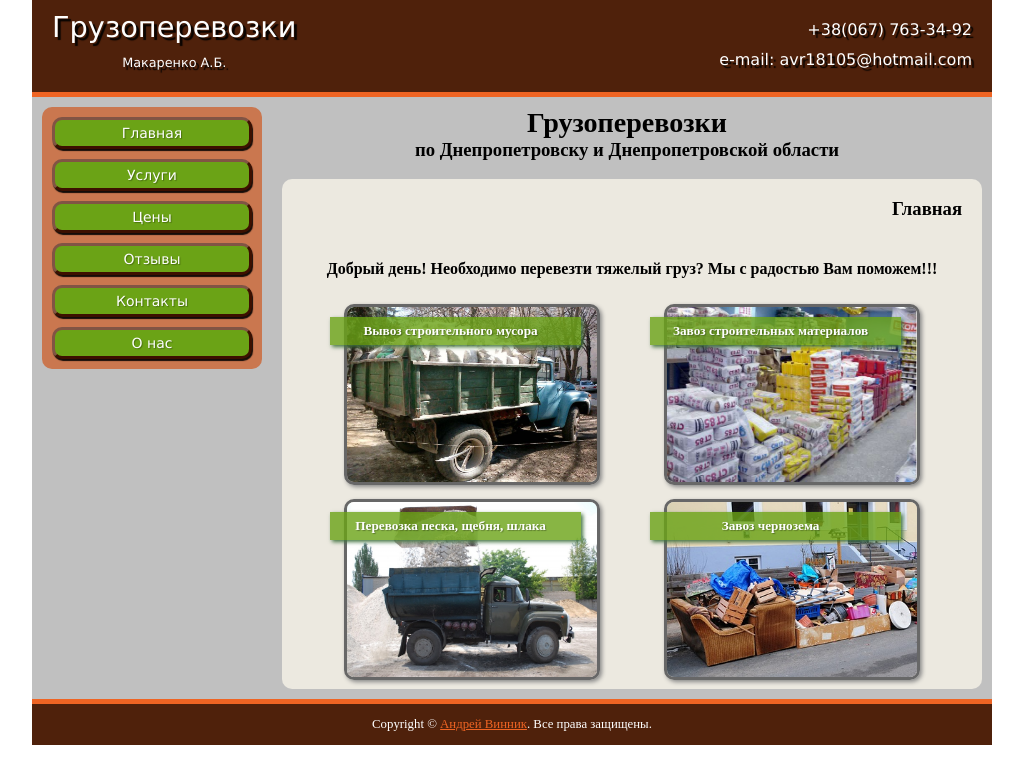
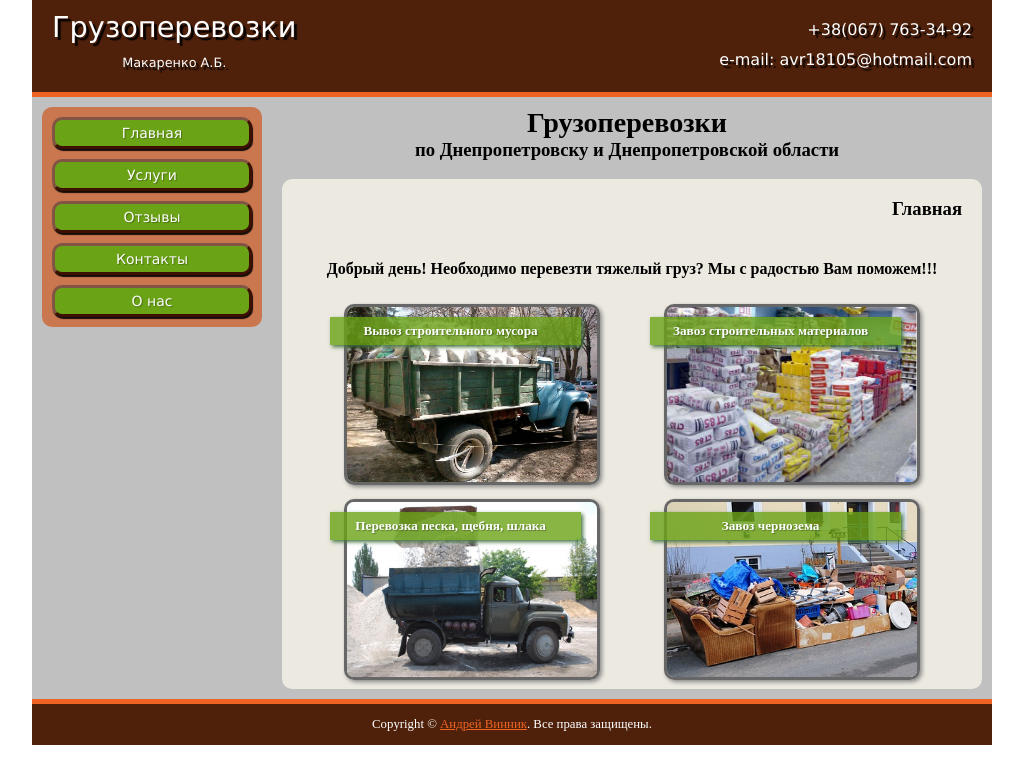
Before and after one commit to andrey2901/makarenko_site, a PHP site: page /index.php in a window 1280 px wide. Shown: the part 20-800 px from the top of the page, without its empty margins (128-1151 px from the left). Run offline with PHP 8.4, Linux system fonts and the light colour scheme.

Commit message:
Switch off prices' page.

```diff
--- a/sidebar.php
+++ b/sidebar.php
@@ -3,7 +3,7 @@
 		<ul>
 			<li><a href="index.php">Главная</a></li>
 			<li><a href="services.php">Услуги</a></li>
-			<li><a href="prices.php">Цены</a></li>
+			<!-- <li><a href="prices.php">Цены</a></li> -->
 			<li><a href="comments.php">Отзывы</a></li>
 			<li><a href="contacts.php">Контакты</a></li>
 			<li><a href="about.php">О нас</a></li>
```
